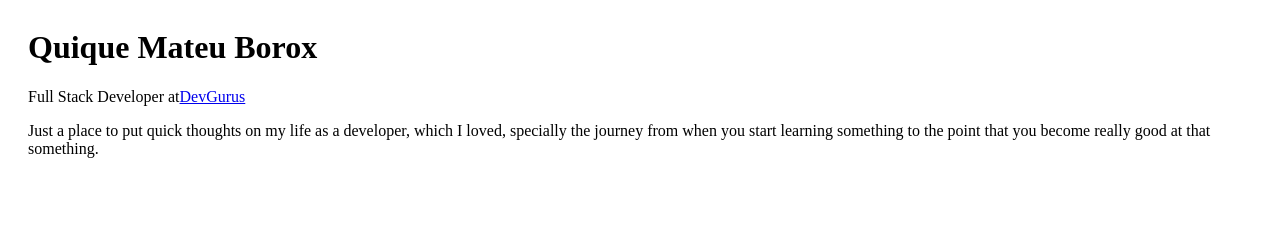
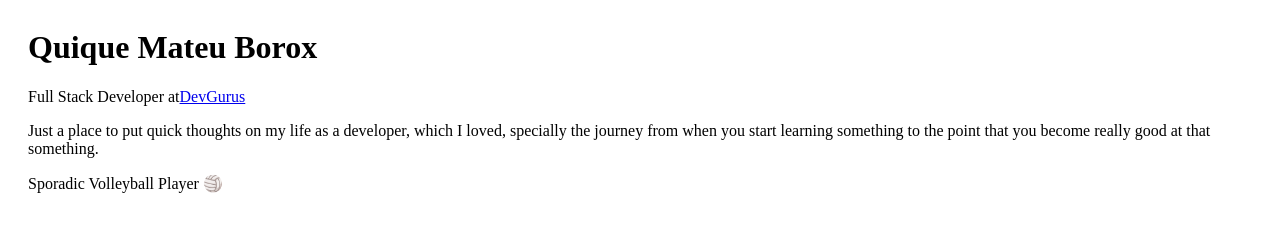
Before and after one commit to qmateub/qmateub-blog, a Gatsby site: page / in a window 1280 px wide. Built offline with nearby package versions, Linux system fonts and the light colour scheme; Gatsby itself is replaced by a stand-in of ours.

Commit message:
refactor(blog): add more text to main page

```diff
--- a/src/pages/index.js
+++ b/src/pages/index.js
@@ -14,6 +14,7 @@ const IndexPage = () => (
             ', which I loved, specially the journey from when you start learning something to ' +
             'the point that you become really good at that something.'}
         </p>
+        <p>Sporadic Volleyball Player 🏐</p>
       </div>
     </div>
   </div>
```
